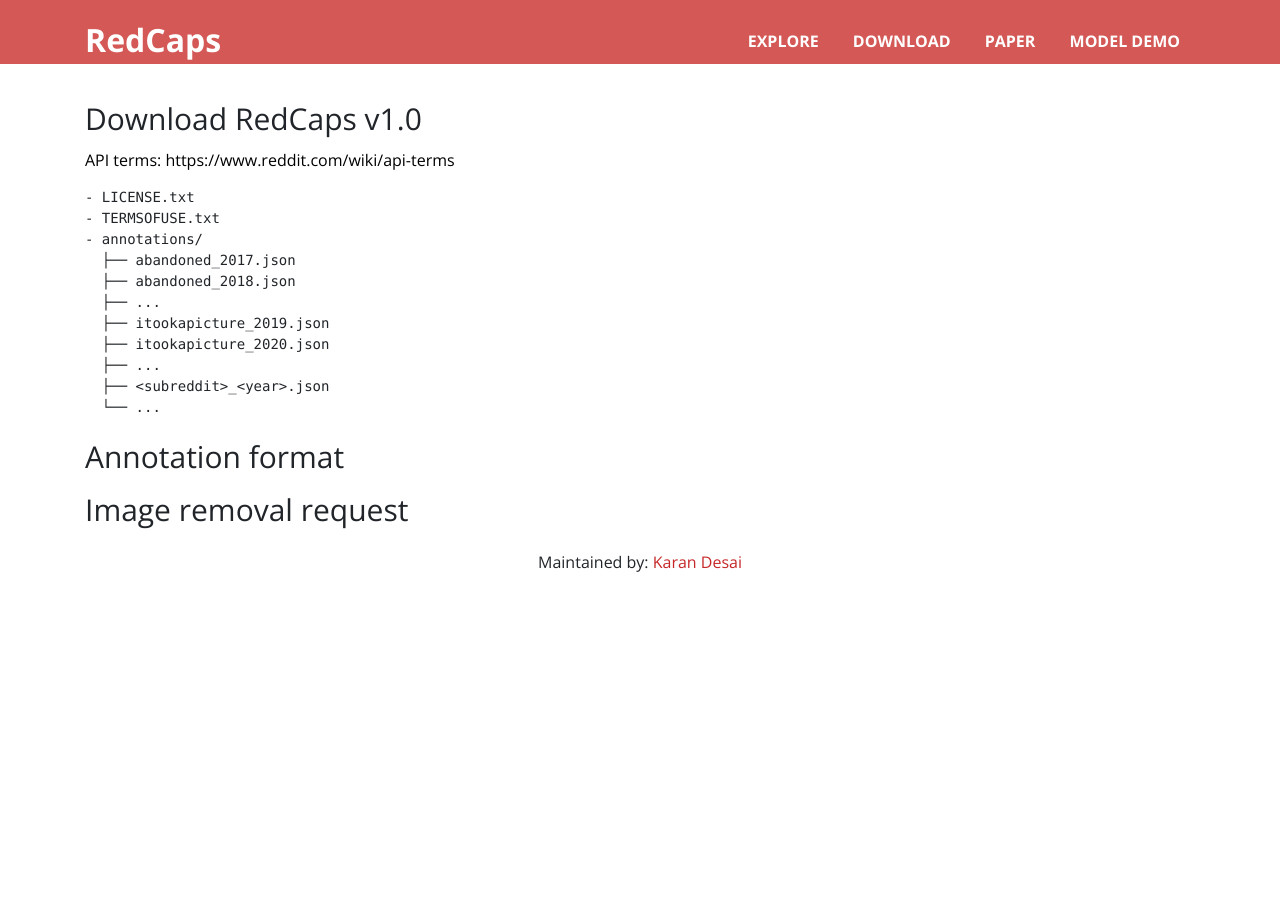
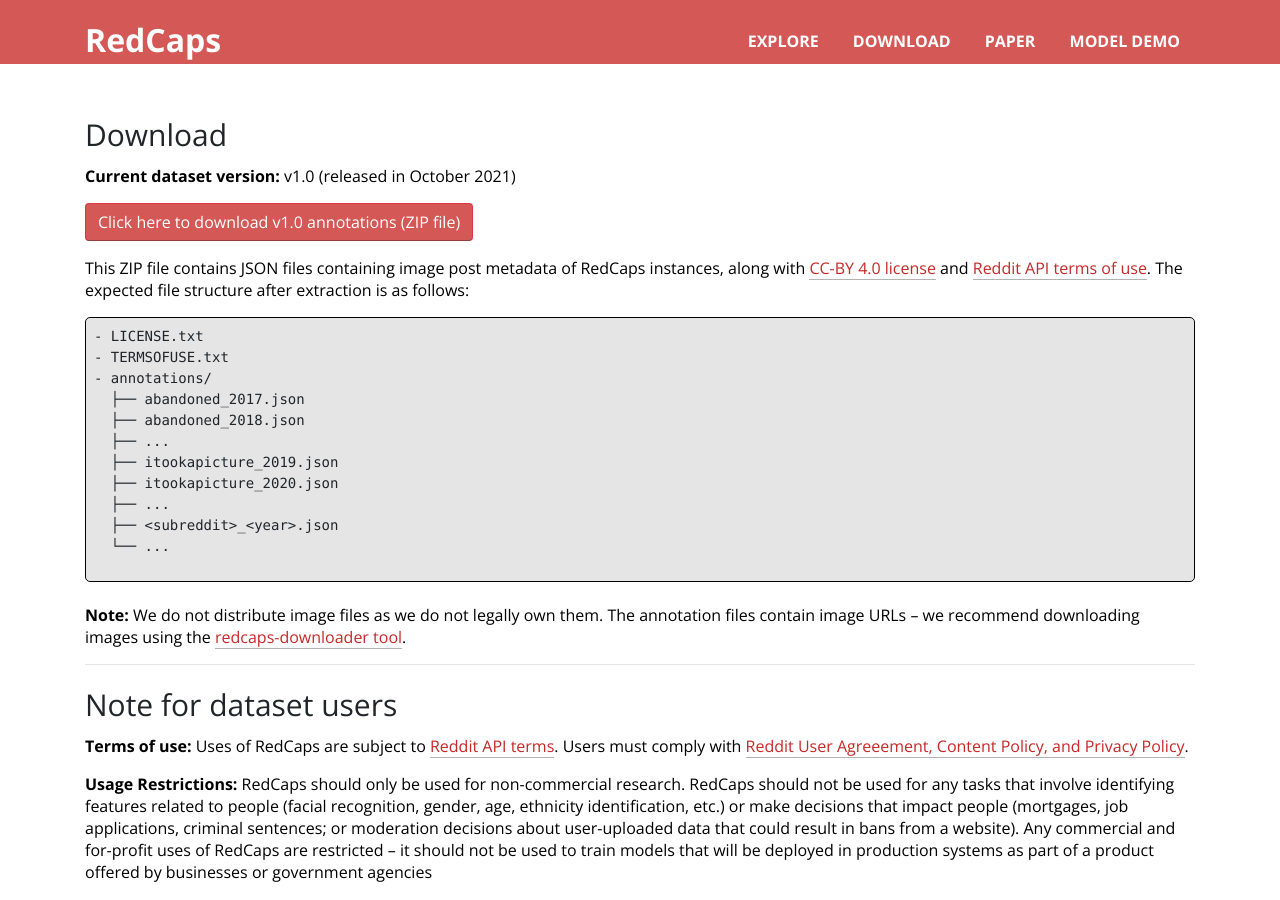
Before and after one commit to redcaps-dataset/redcaps-dataset.github.io, a Jekyll site: the page built from _pages/download.md, in a window 1280 px wide and 900 px high. Built offline with Jekyll 4.4.1, drawn with Linux system fonts in a browser that asks for light colours; some of the changed text lies outside the part shown.

Commit message:
Finish content in download page.

````diff
--- a/_config.yml
+++ b/_config.yml
@@ -3,7 +3,6 @@
 url: "https://redcaps.xyz"
 
 # Build settings
-markdown: kramdown
 include: ["_pages"]
 plugins_dir:
   - jekyll-sitemap
@@ -11,3 +10,14 @@
 sass:
   style: "compressed"
   sass_dir: "static/css"
+
+
+# Conversion
+markdown: kramdown
+highlighter: rouge
+
+# Markdown Processors
+kramdown:
+  input: GFM
+  auto_ids: true
+  syntax_highlighter: rouge
--- a/_pages/download.md
+++ b/_pages/download.md
@@ -5,11 +5,21 @@
 permalink: "/download"
 ---
 
-## Download RedCaps v1.0
+<!-- Download page can use CSS from home page. -->
+<link rel="stylesheet" type="text/css" href="/static/css/home.css">
 
+<h2 class="homesec-title">Download</h2>
 
-API terms: https://www.reddit.com/wiki/api-terms
+**Current dataset version:** v1.0 (released in October 2021)
 
+<a href="//www.dropbox.com/s/cqtdpsl4hewlli1/redcaps_v1.0_annotations.zip?dl=0" class="btn btn-danger" style="background-color: #d45855">
+Click here to download v1.0 annotations (ZIP file)
+</a>
+
+This ZIP file contains JSON files containing image post metadata of RedCaps instances,
+along with <a href="//creativecommons.org/licenses/by/4.0/legalcode" target="_blank">CC-BY 4.0 license</a>
+and <a href="//www.reddit.com/wiki/api" target="_blank">Reddit API terms of use</a>.
+The expected file structure after extraction is as follows:
 
 ```text
 - LICENSE.txt
@@ -25,7 +35,78 @@
   └── ...
 ```
 
-## Annotation format
+<br />
+**Note:** We do not distribute image files as we do not legally own them.
+The annotation files contain image URLs -- we recommend downloading images using the
+<a href="//github.com/redcaps-dataset/redcaps-downloader" target="_blank">redcaps-downloader tool</a>.
 
 
-## Image removal request
+<hr>
+
+<h2 class="homesec-title">Note for dataset users</h2>
+
+**Terms of use:**
+Uses of RedCaps are subject to <a href="//www.reddit.com/wiki/api-terms" target="_blank">Reddit API terms</a>.
+Users must comply with <a href="//www.redditinc.com/policies" target="_blank">Reddit User Agreeement, Content Policy, and Privacy Policy</a>.
+
+**Usage Restrictions:**
+RedCaps should only be used for non-commercial research.
+RedCaps should not be used for any tasks that involve identifying features related to people
+(facial recognition, gender, age, ethnicity identification, etc.)
+or make decisions that impact people (mortgages, job applications, criminal sentences;
+or moderation decisions about user-uploaded data that could result in bans from a website).
+Any commercial and for-profit uses of RedCaps are restricted –
+it should not be used to train models that will be deployed in production systems as part of a product offered by businesses or government agencies
+
+Refer to the datasheet in the paper more details.
+
+<hr>
+
+<h2 class="homesec-title">Image removal request</h2>
+
+<!-- We undertook several measures to mitigate potential harms and risks arising from datasets collected from the internet. -->
+Did you find any problematic image in RedCaps that should be removed? Report it to us using this link!
+We will review all requests and remove problematic image in the next version release.
+
+<a href="//forms.gle/2Us8D1FxXpEdWHi17" class="btn btn-danger" style="background-color: #d45855">
+Image removal request form
+</a>
+
+
+<hr>
+
+<h2 class="homesec-title">Annotation format</h2>
+
+Each JSON file contains metadata of image posts from a single subreddit,
+submitted by Reddit users in one or more years. For example, `itookapicture_2018.json`
+contains image posts from r/itookapicture submitted between Jan 1 - Dec 31, 2018.
+Annotation files named `*_2017.json` contain posts between (2008 - 2017).
+Each JSON file follows this schema:
+
+```json
+{
+  "info": {
+    "start_date": "YYYY-MM-DD",  // start date of image posts in this file
+    "end_date": "YYYY-MM-DD",    // end date of image posts in this file
+    "url": "https://redcaps.xyz",
+    "version": 1.0,
+  },
+  "annotations": [
+    {
+      // Example (metadata is not real)
+      "image_id": "ab3d5f",
+      "author": "johndoe",
+      "url": "https://i.redd.it/abcdef.jpg",
+      "raw_caption": "ITAP of my cat [4000x4000]",
+      "caption": "itap of my cat",  // after applying text filtering to 'raw_caption'
+      "subreddit": "itookapicture",
+      "score": 15,  // upvotes - downvotes
+      "created_utc": 160256789,  // UTC epoch when the post was submitted
+      "permalink": "/r/itookapicture/itap_of_my_cat",
+    },
+    {
+      // ...
+    }
+  ]
+}
+```
--- a/static/css/_style.scss
+++ b/static/css/_style.scss
@@ -116,6 +116,14 @@
     }
 }
 
+.language-text, .language-json {
+    padding: 0.5rem;
+    background-color: rgba(0, 0, 0, 0.1);
+    border: 1px solid black;
+    border-radius: 5px;
+}
+
+
 /* Mobile */
 
 @media (max-width: 800px) {
````
Also changed, not shown: _pages/home.md (+4 -0 lines).
